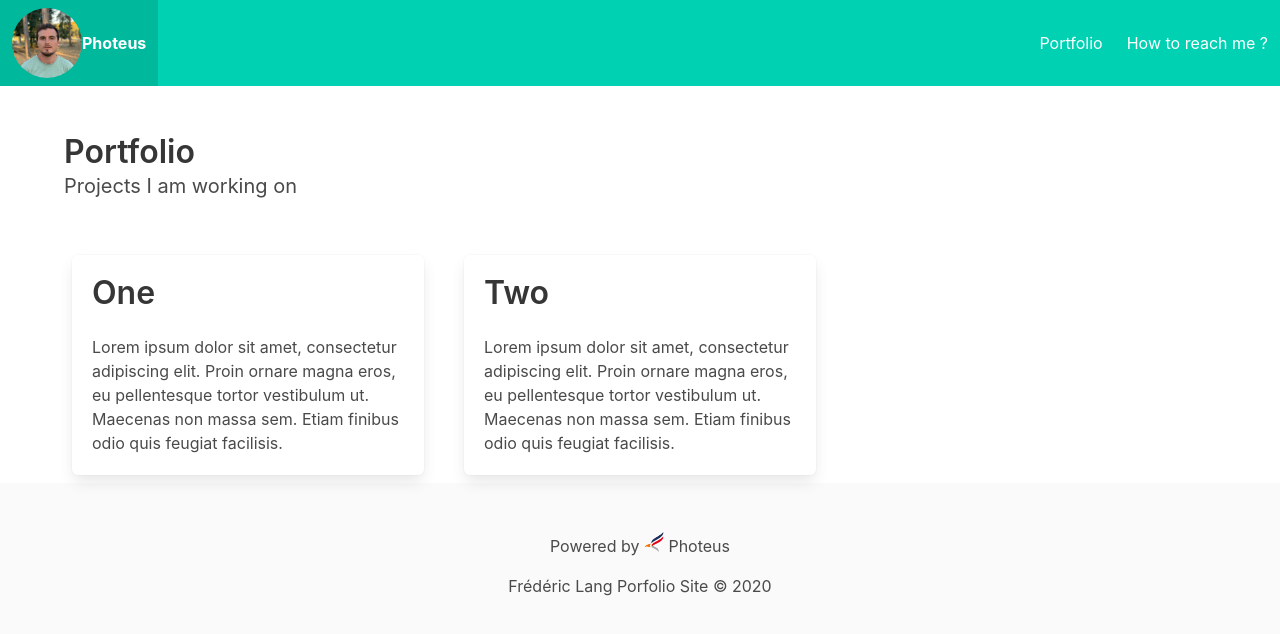
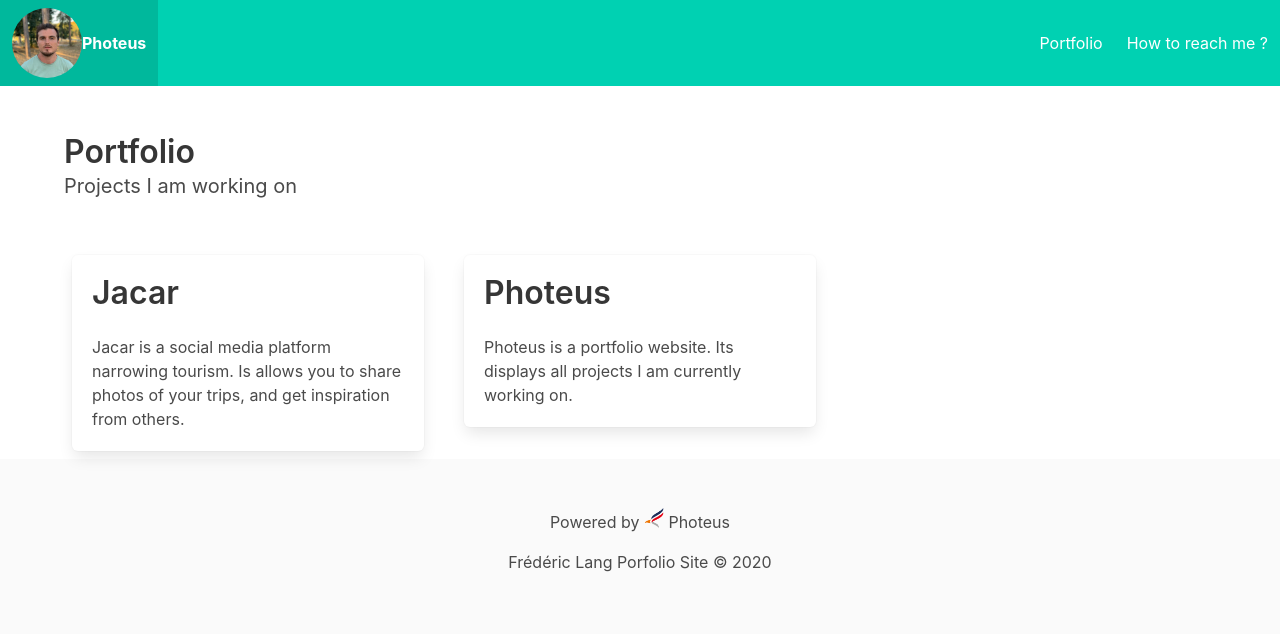
Before and after one commit to fredlnl/nextjs, a Next.js app: page /portfolio in a window 1280 px wide. Shown: the top 634 px of the page. Built offline with nearby package versions, Linux system fonts and the light colour scheme.

Commit message:
fill portfolio entries

```diff
--- a/src/pages/portfolio.js
+++ b/src/pages/portfolio.js
@@ -8,7 +8,7 @@ export default () => (
               <h1 className="title">
                 Portfolio
               </h1>
-              <h2 class="subtitle">
+              <h2 className="subtitle">
                 Projects I am working on
               </h2>
             </div>
@@ -19,14 +19,14 @@ export default () => (
         <div className="tile is-ancestor">
           <div className="tile is-child is-4">
           <div className="box">
-            <p className="title">One</p>
-            <p>Lorem ipsum dolor sit amet, consectetur adipiscing elit. Proin ornare magna eros, eu pellentesque tortor vestibulum ut. Maecenas non massa sem. Etiam finibus odio quis feugiat facilisis.</p>
+            <p className="title">Jacar</p>
+            <p>Jacar is a social media platform narrowing tourism. Is allows you to share photos of your trips, and get inspiration from others.</p>
           </div>
           </div>
           <div className="tile is-child is-4">
           <div className="box">
-            <p className="title">Two</p>
-            <p>Lorem ipsum dolor sit amet, consectetur adipiscing elit. Proin ornare magna eros, eu pellentesque tortor vestibulum ut. Maecenas non massa sem. Etiam finibus odio quis feugiat facilisis.</p>
+            <p className="title">Photeus</p>
+            <p>Photeus is a portfolio website. Its displays all projects I am currently working on.</p>
           </div>
           </div>
         </div>
```
